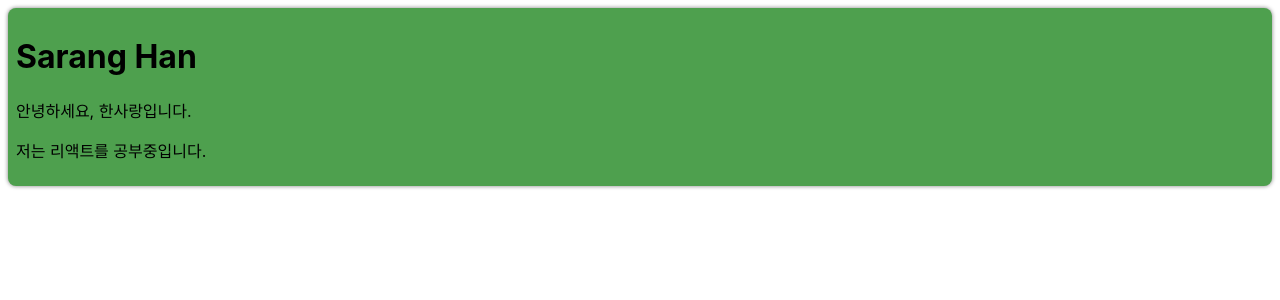
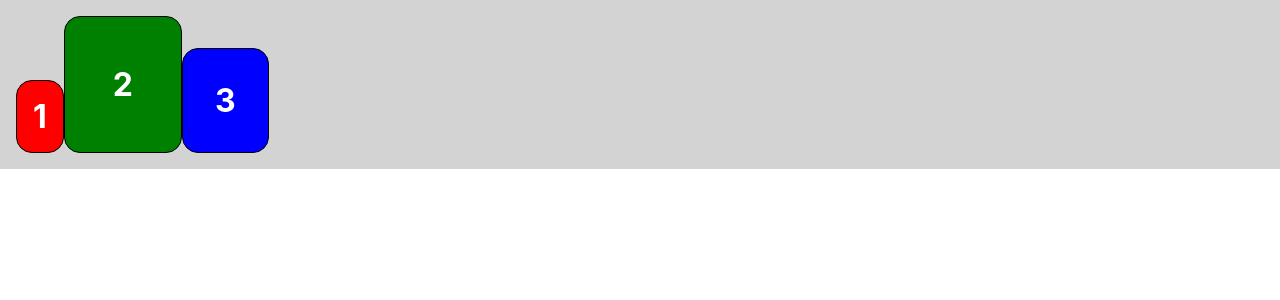
Before and after one commit to Sarang-Han/React-practice, a React (Create React App) app in the folder hello-react/: page / in a window 1280 px wide. Shown: the top 300 px of the page. Built offline with nearby package versions, Linux system fonts and the light colour scheme.

Commit message:
styled-components 실습

```diff
--- a/hello-react/package.json
+++ b/hello-react/package.json
@@ -9,6 +9,7 @@
     "react": "^18.2.0",
     "react-dom": "^18.2.0",
     "react-scripts": "5.0.1",
+    "styled-components": "^6.1.8",
     "web-vitals": "^2.1.4"
   },
   "scripts": {
--- /dev/null
+++ b/hello-react/src/chap15/block.jsx
@@ -0,0 +1,59 @@
+import styled from "styled-components";
+
+const Wrapper = styled.div`
+    padding: 1rem;
+    display: flex;
+    align-items: flex-end;
+    justify-content: flex-start;
+    background-color: lightgrey;
+`;
+
+const Block = styled.div`
+    padding: ${(props) => props.padding};
+    border: 1px solid black;
+    border-radius: 1rem;
+    color: white;
+    font-size: 2rem;
+    font-weight: bold;
+    text-align: center;
+    background-color: ${(props) => props.backgroundColor};
+`;
+
+const blockItems = [
+    {
+        label: "1",
+        padding: "1rem",
+        backgroundColor: "red",
+    },
+
+    {
+        label: "2",
+        padding: "3rem",
+        backgroundColor: "green",
+    },
+
+    {
+        label: "3",
+        padding: "2rem",
+        backgroundColor: "blue",
+    },
+];
+
+function Blocks(props) {
+    return (
+        <Wrapper>
+            {blockItems.map((blockItem) => {
+                return (
+                    <Block
+                        padding={blockItem.padding}
+                        backgroundColor={blockItem.backgroundColor}
+                    >
+                        {blockItem.label}
+                    </Block>
+                );
+            })}
+        </Wrapper>
+    );
+}
+
+export default Blocks;
--- a/hello-react/src/index.js
+++ b/hello-react/src/index.js
@@ -2,13 +2,13 @@ import React from 'react';
 import ReactDOM from 'react-dom/client';
 import './index.css';
 import reportWebVitals from './reportWebVitals';
-import ProfileCard from './chap13/ProfileCard';
+import Blocks from './chap15/block';
 
 const rootNode = document.getElementById('root');
 
 ReactDOM.createRoot(rootNode).render(
   <React.StrictMode>
-    <ProfileCard />
+    <Blocks />
   </React.StrictMode>,
 );
 
```
Also changed, not shown: hello-react/src/chap9/LandingPage 2.jsx (added, +27 -0 lines), hello-react/src/chap9/Toolbar 2.jsx (added, +31 -0 lines), 1 other file (tests, documents, lock files or other folders).
